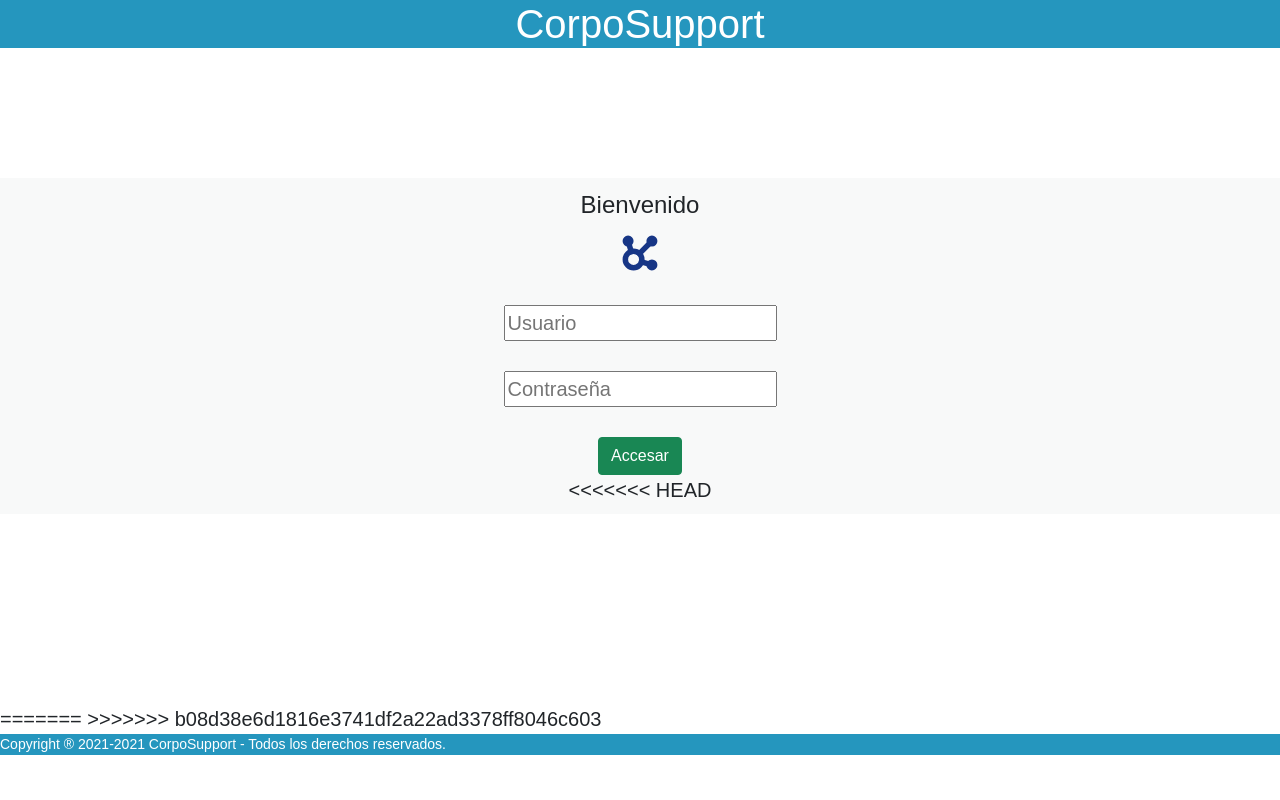
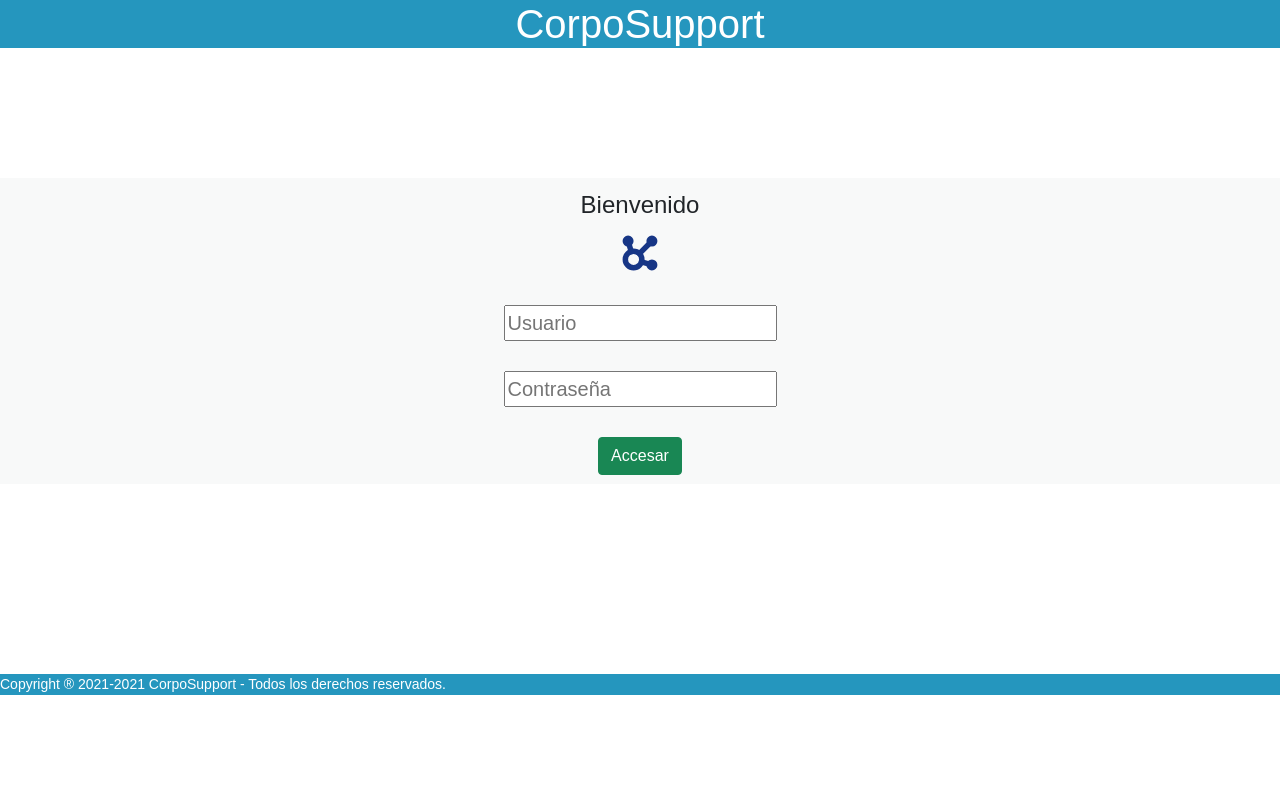
Before and after one commit to luis121526/SistemaSicasa, a PHP site: page / in a window 1280 px wide. Run offline with PHP 8.4, Linux system fonts and the light colour scheme; some web fonts are replaced.

Commit message:
cambiosloginfin

```diff
--- a/index.php
+++ b/index.php
@@ -55,14 +55,8 @@ $(document).ready(function(){
 					</div>
 			</fieldset>
 		</form>
-<<<<<<< HEAD
 		</div>
 	</main>
-=======
-	</div>
-	<!--hgg-->
-
->>>>>>> b08d38e6d1816e3741df2a22ad3378ff8046c603
 </body>
 <footer class="footerindex">
 Copyright &reg; 2021-<script type="text/javascript">document.write(new Date().getFullYear());
```
Also changed, not shown: css/estilo.css (line endings or trailing spaces).
